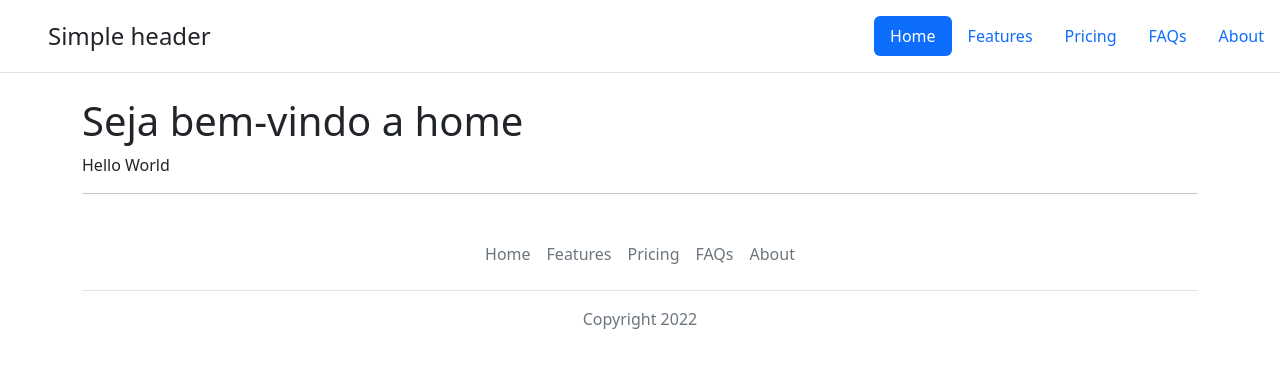
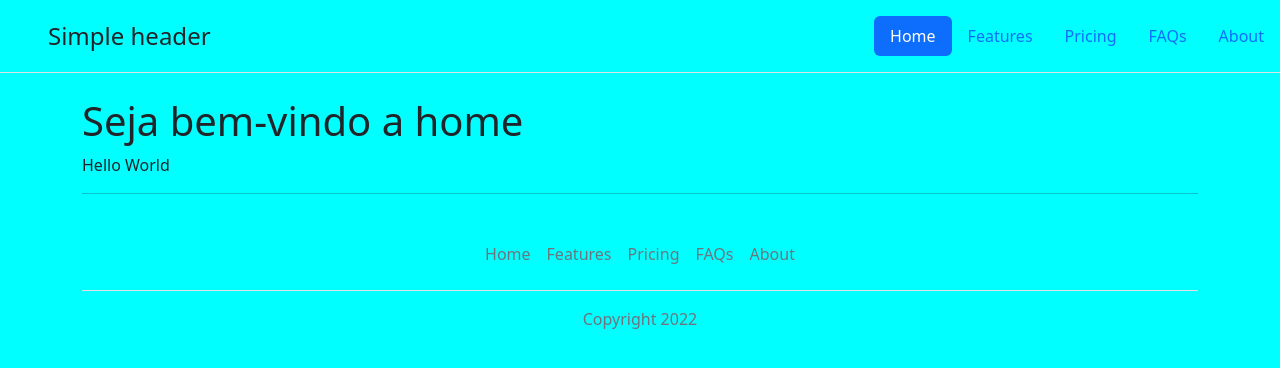
Before and after one commit to HBNetwork/django-boilerplate, a Django app: template project_name/core/templates/index.html in a window 1280 px wide. Shown: the top 368 px of the page. Run offline with Django 4.2, Linux system fonts and the light colour scheme; the template is opened without the code that fills it, so the values that code supplies are empty.

Commit message:
Configure static in bootstrap app

```diff
--- a/project_name/settings.py
+++ b/project_name/settings.py
@@ -64,7 +64,7 @@ ROOT_URLCONF = '{{ project_name }}.urls'
 TEMPLATES = [
     {
         'BACKEND': 'django.template.backends.django.DjangoTemplates',
-        'DIRS': [BASE_DIR / 'templates'],
+        'DIRS': [BASE_DIR / '{{ project_name }}' / 'templates'],
         'APP_DIRS': True,
         'OPTIONS': {
             'context_processors': [
@@ -129,6 +129,9 @@ USE_TZ = True
 
 STATIC_URL = '/static/'
 STATIC_ROOT = BASE_DIR / 'staticfiles'
+STATICFILES_DIRS = [
+    BASE_DIR / '{{ project_name }}' / 'static',
+]
 
 MEDIA_ROOT = BASE_DIR, 'media'
 MEDIA_URL = '/media/'
--- /dev/null
+++ b/project_name/static/css/main.css
@@ -0,0 +1,3 @@
+body{
+    background-color: aqua;
+}
--- a/templates/base.html
+++ b/project_name/templates/base.html
@@ -8,9 +8,9 @@
 
     <title>{% block 'title' %}   {% endblock %}</title>
     <link href="https://cdn.jsdelivr.net/npm/bootstrap@5.2.3/dist/css/bootstrap.min.css" rel="stylesheet" integrity="sha384-rbsA2VBKQhggwzxH7pPCaAqO46MgnOM80zW1RWuH61DGLwZJEdK2Kadq2F9CUG65" crossorigin="anonymous">
-    <meta name="keywords" content="" />
-    <link href="{% static 'core/css/main.css' %}" rel="stylesheet" />
-    <link rel="shortcut png" href="{% static 'core/img/favicon.png' %}" />
+    <link href="{% static 'css/main.css' %}" rel="stylesheet" />
+    <link rel="icon" type="image/x-icon" href="{% static 'favicon.ico' %}">
+
 
     {% block 'head' %}   {% endblock %}
   </head>
```
Also changed, not shown: README.md, project_name/static/favicon.ico (added), project_name/templates/footer.html (renamed from templates/footer.html), project_name/templates/nav.html (renamed from templates/nav.html).
